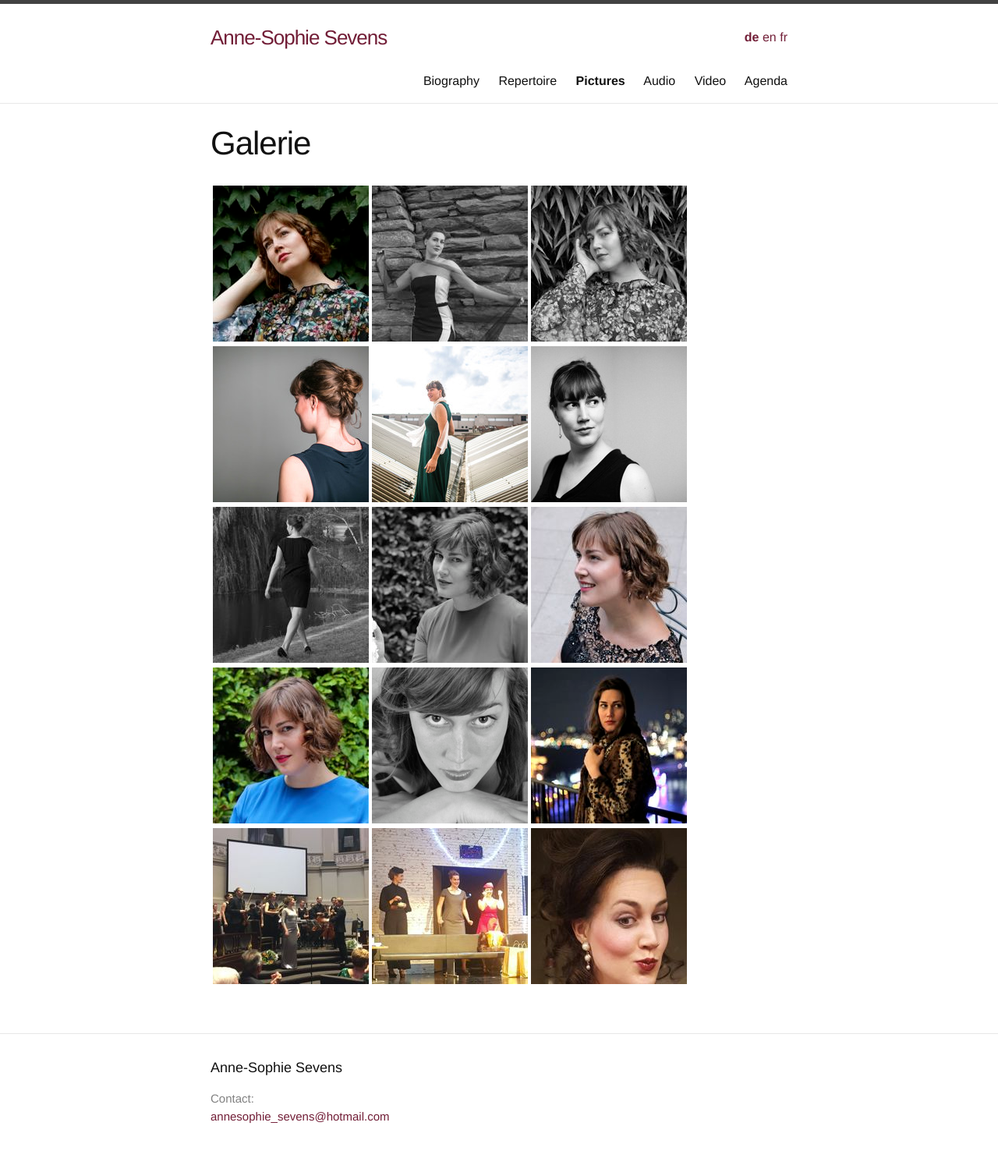
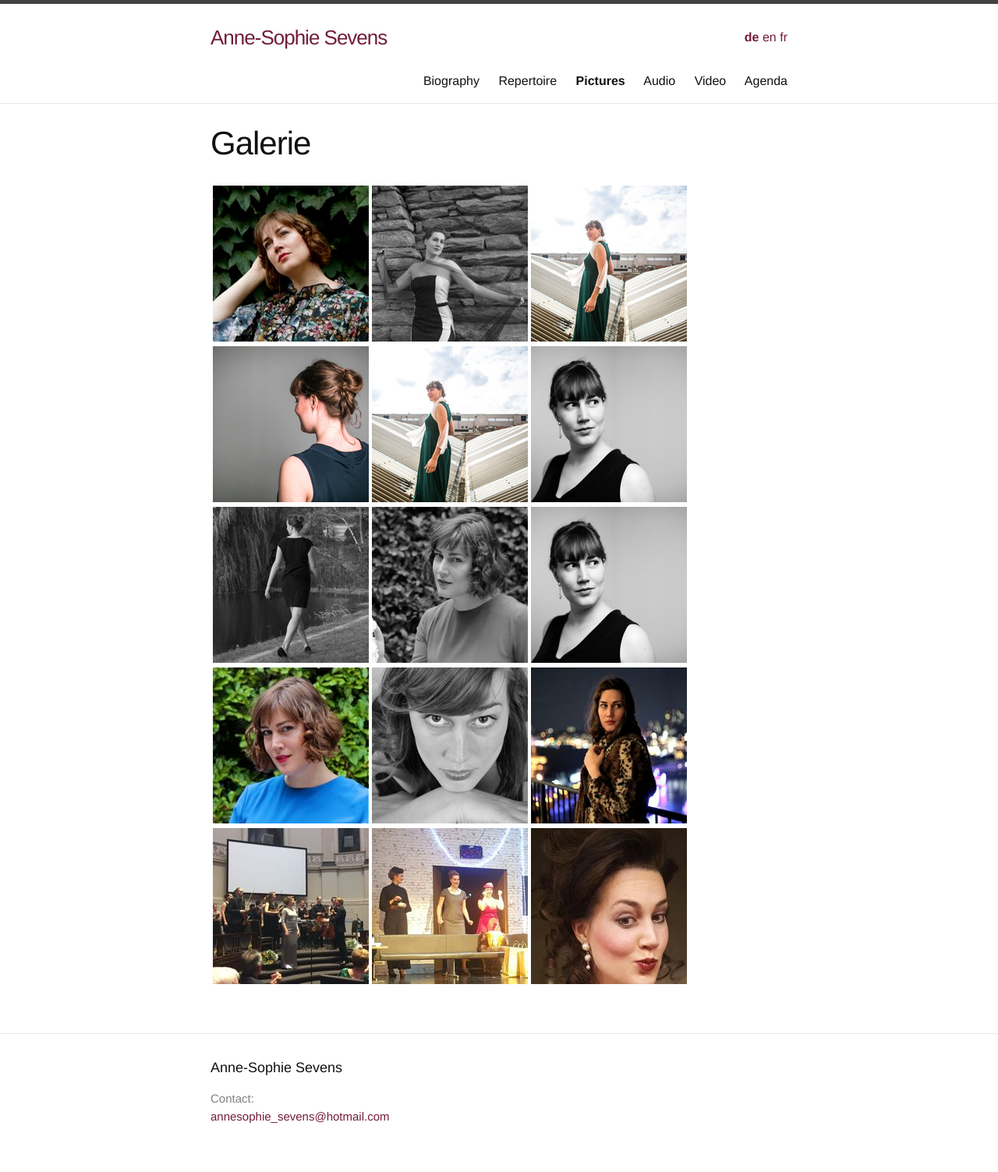
Before and after one commit to annesophie-sevens/annesophie-sevens.github.io, a Jekyll site: the page built from pictures-de.md, in a window 1280 px wide. Shown: the whole page at 78% size. Built offline with Jekyll 4.4.1, drawn with Linux system fonts in a browser that asks for light colours.

Commit message:
Update pictures-de.md

```diff
--- a/pictures-de.md
+++ b/pictures-de.md
@@ -6,11 +6,11 @@
 ref: pictures
 ---
 
-| <a href="/assets/20.JPG"> ![]({{ site.baseurl }}/assets/20_thumbnail.jpg) </a> | <a href="/assets/a5.jpg"> ![]({{ site.baseurl }}/assets/a5-thumbnail.jpg) </a> | <a href="/assets/24.JPG">  ![]({{ site.baseurl }}/assets/24_thumbnail.jpg) </a> |
+| <a href="/assets/20.JPG"> ![]({{ site.baseurl }}/assets/20_thumbnail.jpg) </a> | <a href="/assets/a5.jpg"> ![]({{ site.baseurl }}/assets/a5-thumbnail.jpg) </a> | <a href="/assets/2.jpg">  ![]({{ site.baseurl }}/assets/2-thumbnail.jpg) </a> |
 
 | <a href="/assets/1.jpg"> ![]({{ site.baseurl }}/assets/1-thumbnail.jpg) </a> | <a href="/assets/2.jpg"> ![]({{ site.baseurl }}/assets/2-thumbnail.jpg) </a> | <a href="/assets/6.jpg">  ![]({{ site.baseurl }}/assets/6-thumbnail.jpg) </a> |
 
-| <a href="/assets/LOOP.jpg"> ![]({{ site.baseurl }}/assets/LOOP 1.jpg) </a> | <a href="/assets/BLOEM 1.jpg"> ![]({{ site.baseurl }}/assets/bloem.jpg) </a> | <a href="/assets/26.JPG">![]({{ site.baseurl }}/assets/26_thumbnail.jpg) </a> |
+| <a href="/assets/LOOP.jpg"> ![]({{ site.baseurl }}/assets/LOOP 1.jpg) </a> | <a href="/assets/BLOEM 1.jpg"> ![]({{ site.baseurl }}/assets/bloem.jpg) </a> | <a href="/assets/6.jpg">![]({{ site.baseurl }}/assets/6-thumbnail.jpg) </a> |
 
 |  <a href="/assets/25.JPG">  ![]({{ site.baseurl }}/assets/25_thumbnail.jpg) </a> | <a href="/assets/picture1.jpg"> ![]({{ site.baseurl }}/assets/picture1-thumbnail.jpg) </a>|<a href="/assets/b2.jpg"> ![]({{ site.baseurl }}/assets/b2-thumbnail.jpg) </a>|
 
```
